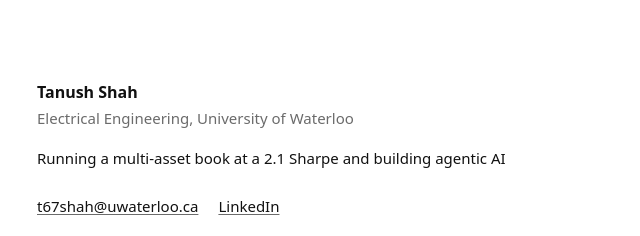
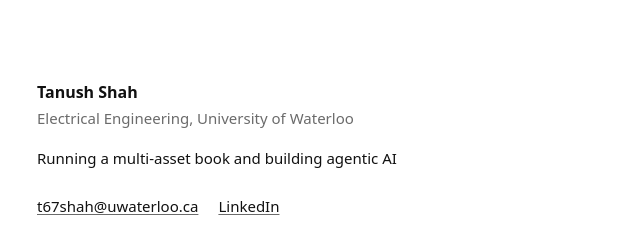
Before and after one commit to tswaterloo/portfoliosite, a Next.js app: page / in a window 1280 px wide. Shown: the top 236 px of the page, without its empty margins (319-959 px from the left). Built offline with nearby package versions, Linux system fonts and the light colour scheme.

Commit message:
Intro without Sharpe
Co-Authored-By: Claude Fable 5.1 <noreply@anthropic.com>
Claude-Session: https://claude.ai/code/session_01VzWT3s4DFsaefx8Bd9sagr

```diff
--- a/app/page.tsx
+++ b/app/page.tsx
@@ -85,7 +85,7 @@ export default function Home() {
       <h1>Tanush Shah</h1>
       <p className="muted">Electrical Engineering, University of Waterloo</p>
 
-      <p>Running a multi-asset book at a 2.1 Sharpe and building agentic AI</p>
+      <p>Running a multi-asset book and building agentic AI</p>
 
       <div className="links">
         <a href="mailto:t67shah@uwaterloo.ca">t67shah@uwaterloo.ca</a>
```
